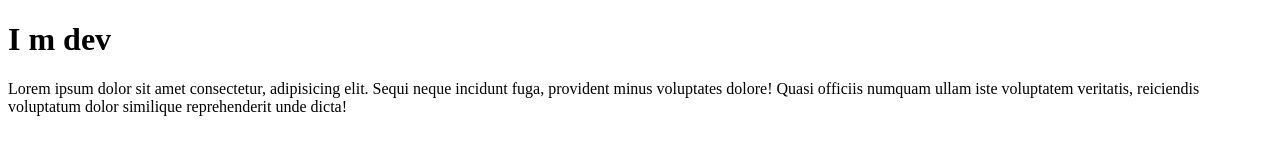
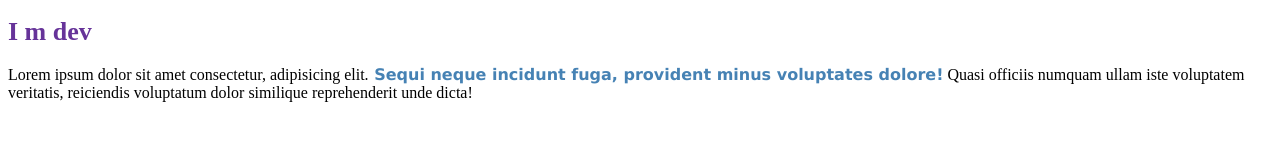
Before and after one commit to ArefinAkash/Web-development, a plain HTML site: page index.html in a window 1280 px wide. Drawn offline with Linux system fonts and the light colour scheme.

Commit message:
added styles

```diff
--- a/index.html
+++ b/index.html
@@ -7,7 +7,18 @@
     <title>Document</title>
 </head>
 <body>
+    <style>
+        h1{
+            color: rebeccapurple;
+            font-size: 26px;
+        }
+        .bold{
+            font-weight: 900;
+            color: steelblue;
+            font-family: 'Lucida Sans', 'Lucida Sans Regular', 'Lucida Grande', 'Lucida Sans Unicode', Geneva, Verdana, sans-serif;
+        }
+    </style>
     <h1>I m dev</h1>
-    <p>Lorem ipsum dolor sit amet consectetur, adipisicing elit. Sequi neque incidunt fuga, provident minus voluptates dolore! Quasi officiis numquam ullam iste voluptatem veritatis, reiciendis voluptatum dolor similique reprehenderit unde dicta!</p>
+    <p>Lorem ipsum dolor sit amet consectetur, adipisicing elit.<span class="bold"> Sequi neque incidunt fuga, provident minus voluptates dolore!</span> Quasi officiis numquam ullam iste voluptatem veritatis, reiciendis voluptatum dolor similique reprehenderit unde dicta!</p>
 </body>
 </html>
```
